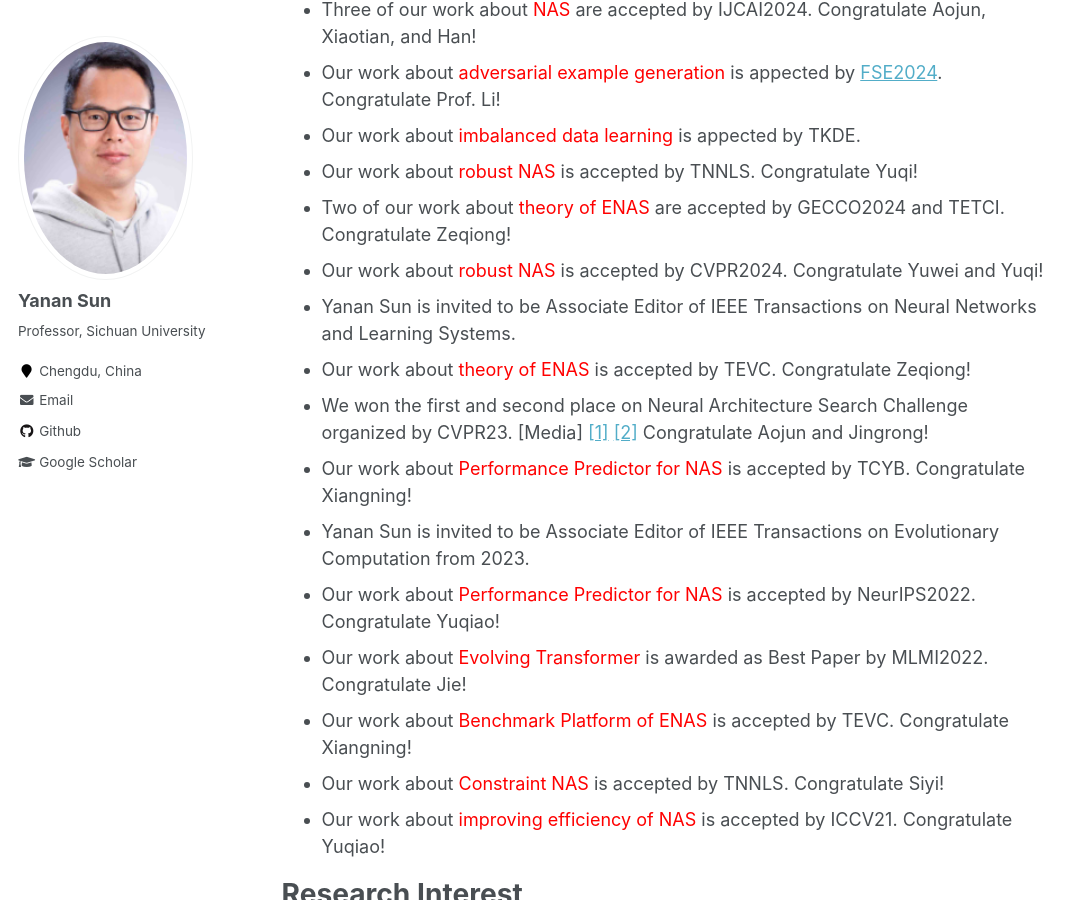
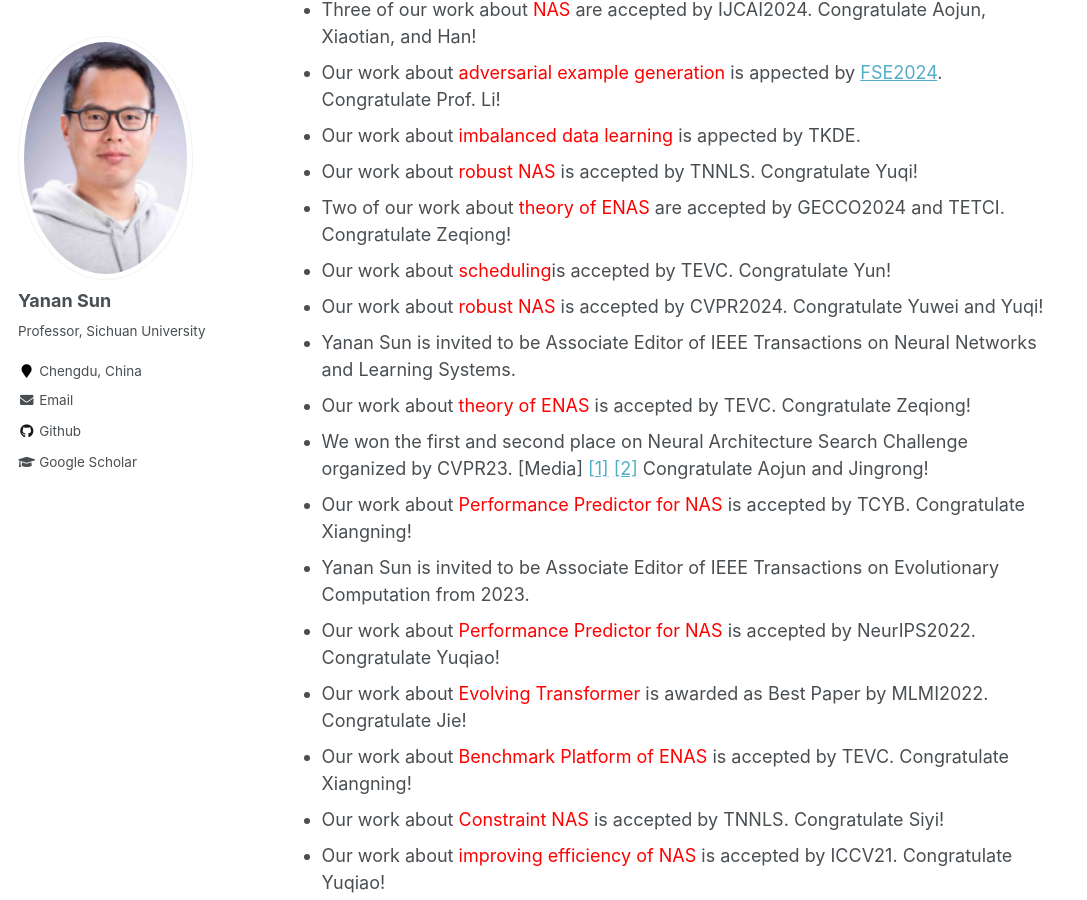
Before and after one commit to yn-sun/yn-sun.github.io, a Jekyll site: the page built from _pages/about.md, in a window 1280 px wide and 900 px high, scrolled down 945 px. Shown: the whole window, without its empty margins (0-1087 px from the left). Built offline with Jekyll 4.4.1, drawn with Linux system fonts in a browser that asks for light colours; comment, search, counter and statistics services are not loaded.

Commit message:
Update about.md

```diff
--- a/_pages/about.md
+++ b/_pages/about.md
@@ -32,6 +32,7 @@ News
 * Our work about <span style="color: #FF0000">imbalanced data learning</span> is appected by TKDE.
 * Our work about <span style="color: #FF0000">robust NAS</span> is accepted by TNNLS. Congratulate Yuqi!
 * Two of our work about <span style="color: #FF0000">theory of ENAS</span> are accepted by GECCO2024 and TETCI. Congratulate Zeqiong!
+* Our work about <span style="color: #FF0000">scheduling</span>is accepted by TEVC. Congratulate Yun!
 * Our work about <span style="color: #FF0000">robust NAS</span> is accepted by CVPR2024. Congratulate Yuwei and Yuqi!
 * Yanan Sun is invited to be Associate Editor of IEEE Transactions on Neural Networks and Learning Systems.
 * Our work about <span style="color: #FF0000">theory of ENAS</span> is accepted by TEVC. Congratulate Zeqiong!
```
